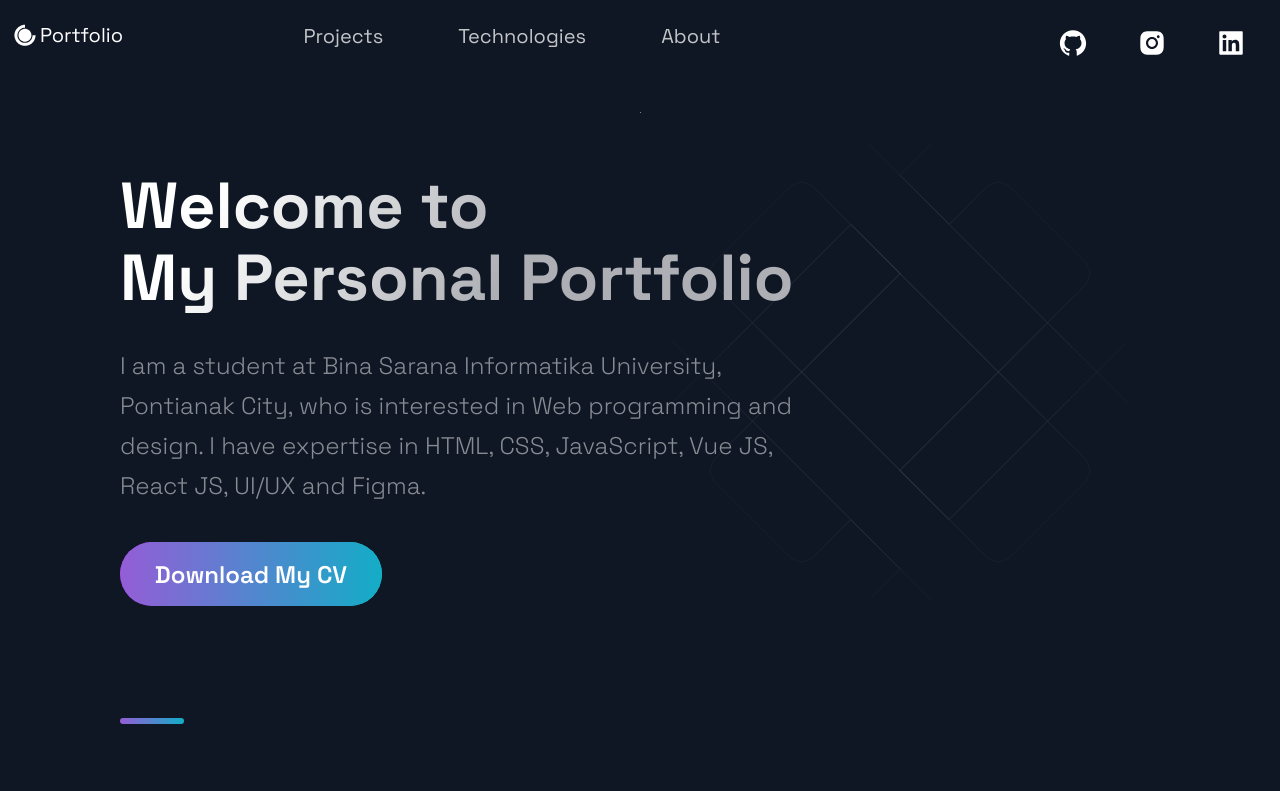
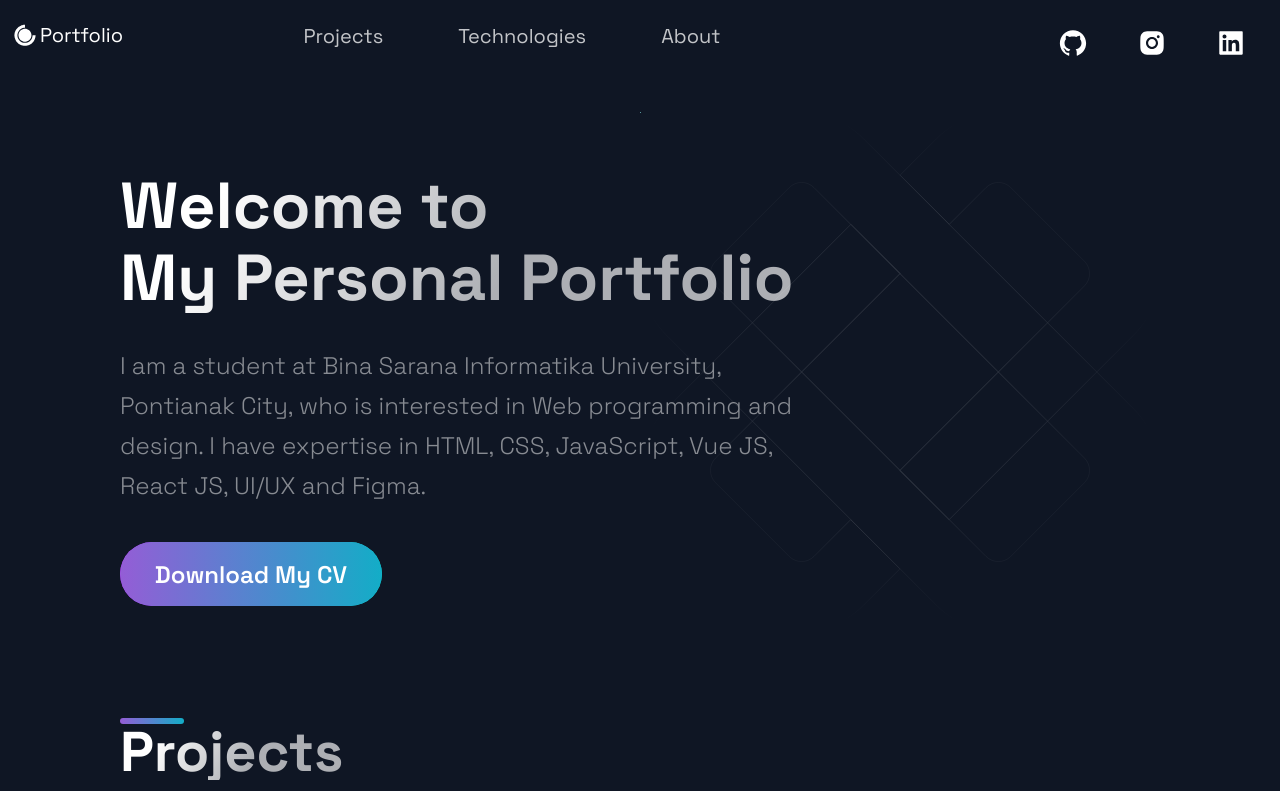
Before and after one commit to ThomasAlberto21/portfolio_website, a Next.js app: page / in a window 1280 px wide. Shown: the top 791 px of the page. Built offline with nearby package versions, Linux system fonts and the light colour scheme.

Commit message:
Projects Finish

```diff
--- a/src/components/Projects/Projects.js
+++ b/src/components/Projects/Projects.js
@@ -23,7 +23,7 @@ import { projects } from '../../constants/constants';
 const Projects = () => (
   <Section id='projects'>
     <SectionDivider />
-    <SectionTitle main>Projects</SectionTitle>
+    <SectionTitle>Projects</SectionTitle>
     <GridContainer>
       {projects.map(
         ({ id, image, title, description, tags, source, visit }) => (
```
